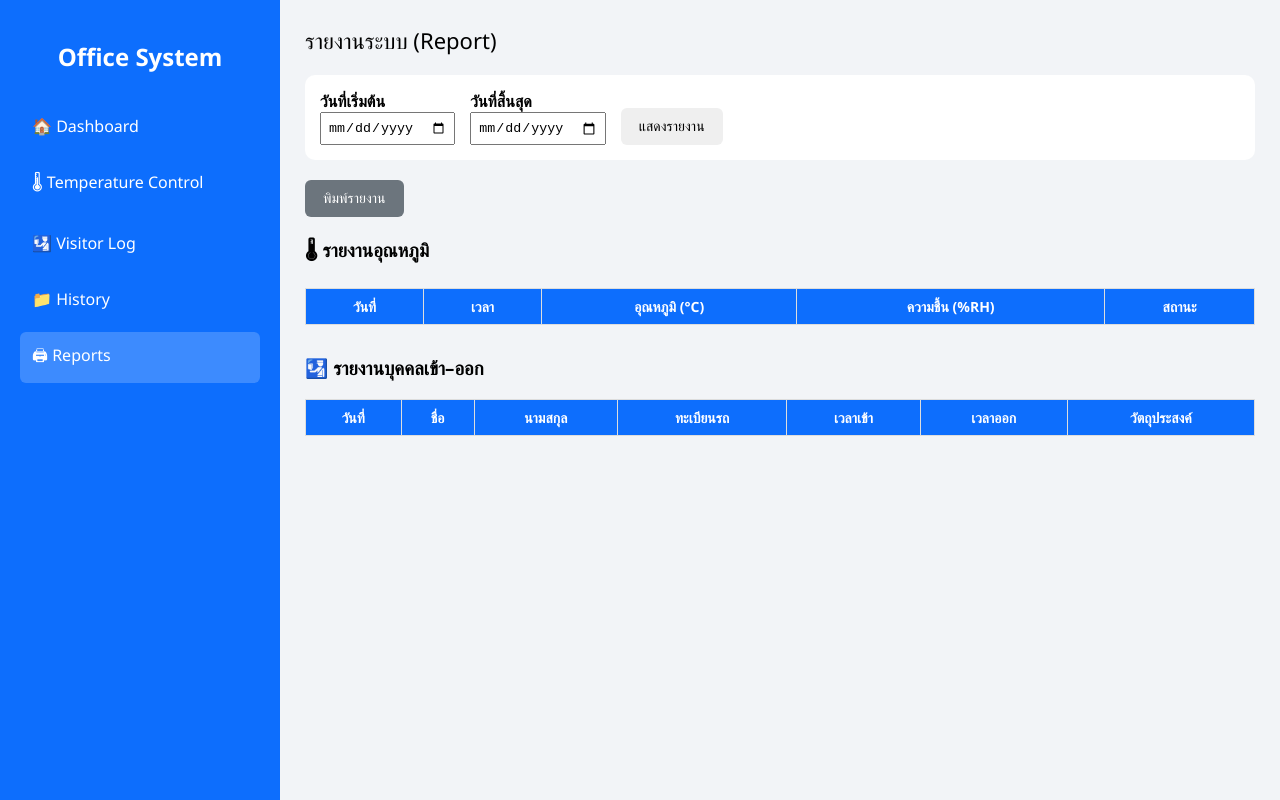
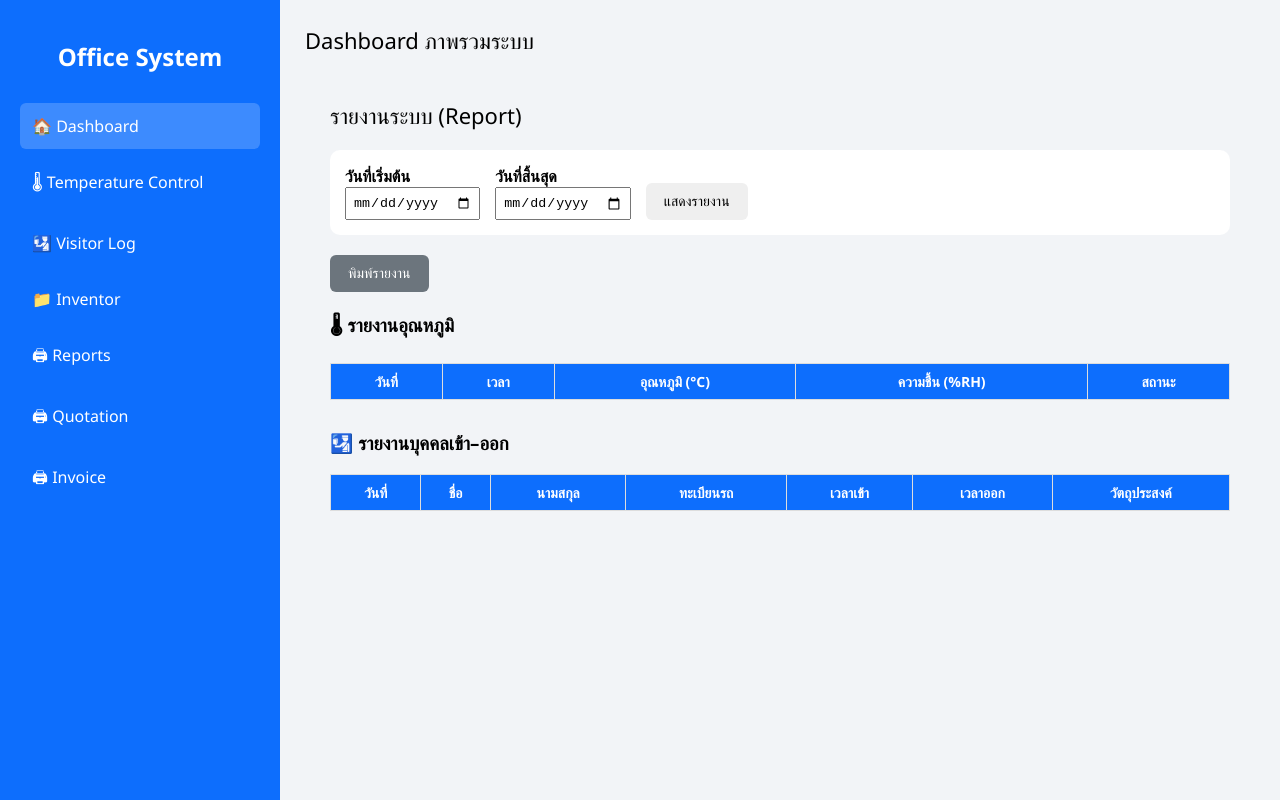
Before and after one commit to Pompatcha/office-system, a plain HTML site: page report.html in a window 1280 px wide. Drawn offline with Linux system fonts and the light colour scheme.

Commit message:
Update report.html

```diff
--- a/report.html
+++ b/report.html
@@ -151,13 +151,17 @@ button {
     <!-- Sidebar -->
     <div class="sidebar">
         <h2>Office System</h2>
-        <a href="index.html">🏠 Dashboard</a>
+        <a href="index.html" class="active">🏠 Dashboard</a>
         <a href="temperature.html">🌡 Temperature Control</a>
         <a href="visitor.html">🛂 Visitor Log</a>
-        <a href="history.html">📁 History</a>
-        <a href="report.html" class="active">🖨 Reports</a>
+        <a href="inventory.html">📁 Inventor</a>
+        <a href="report.html">🖨 Reports</a>
+        <a href="quotation.html">🖨 Quotation</a>
+        <a href="invoice.html">🖨 Invoice</a>
     </div>
-
+    <!-- Main Content -->
+    <div class="main">
+        <div class="header">Dashboard ภาพรวมระบบ</div>
     <!-- Main -->
     <div class="main">
         <div class="header">รายงานระบบ (Report)</div>
```
